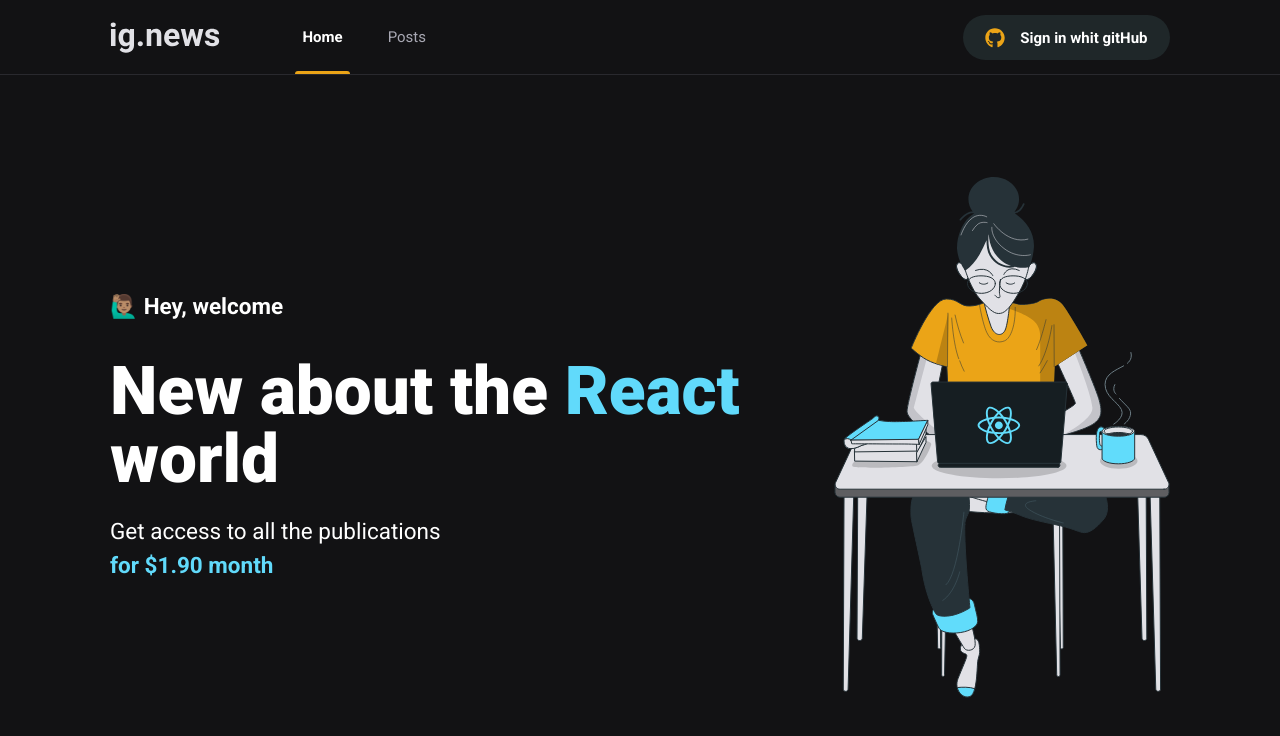
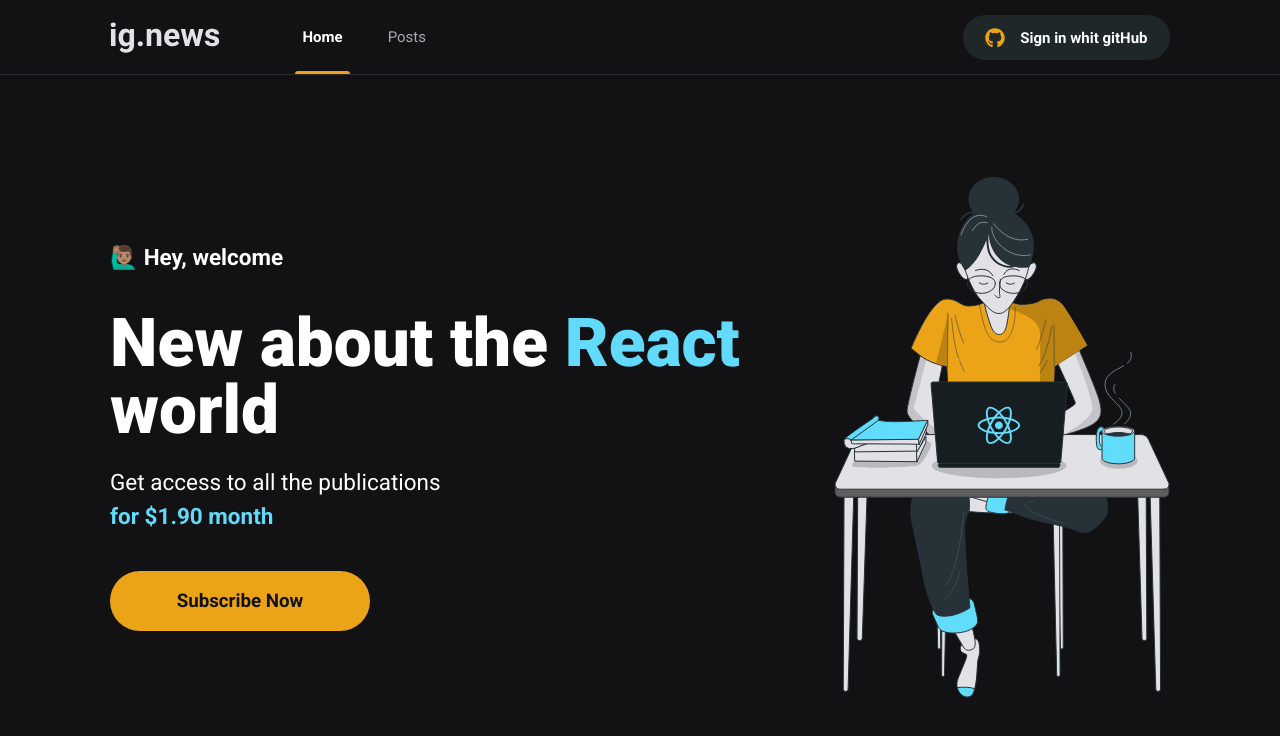
Before and after one commit to AlanPoveda/ignews, a Next.js app: page / in a window 1280 px wide. Shown: the top 736 px of the page. Built offline with nearby package versions, Linux system fonts and the light colour scheme.

Commit message:
Add subscribe button

```diff
--- /dev/null
+++ b/src/components/SubscribeButton/index.tsx
@@ -0,0 +1,15 @@
+import styles from './styles.module.scss'
+
+export function SubscribeButton(){
+    return(
+        <>
+        <button
+        type='button'
+        className={styles.subscribeButton}
+        >
+            Subscribe Now
+
+        </button>
+        </>
+    );
+}
--- /dev/null
+++ b/src/components/SubscribeButton/styles.module.scss
@@ -0,0 +1,20 @@
+.subscribeButton {
+    height: 4rem;
+    width: 260px;
+    border: 0;
+    border-radius: 2rem;
+    background: var(--yellow-500);
+    color: var(--gray-900);
+    font-size: 1.25rem;
+    font-weight: bold;
+
+    display:flex;
+    align-items: center;
+    justify-content: center;
+
+    transition: filter 0.4s;
+
+    &:hover {
+        filter: brightness(0.8);
+    }
+}
--- a/src/pages/home.module.scss
+++ b/src/pages/home.module.scss
@@ -42,4 +42,8 @@
 
     }
 
+    button {
+        margin-top: 2.5rem;
+    }
+
 }
--- a/src/pages/index.tsx
+++ b/src/pages/index.tsx
@@ -1,4 +1,5 @@
 import Head from 'next/head'
+import { SubscribeButton } from '../components/SubscribeButton'
 
 import styles from './home.module.scss'
 
@@ -17,6 +18,7 @@
           Get access to all the publications <br/>
           <span> for $1.90 month </span>
         </p>
+        <SubscribeButton />
       </section>
 
       <img src="/images/avatar.svg" alt="Girl coding" />
```
